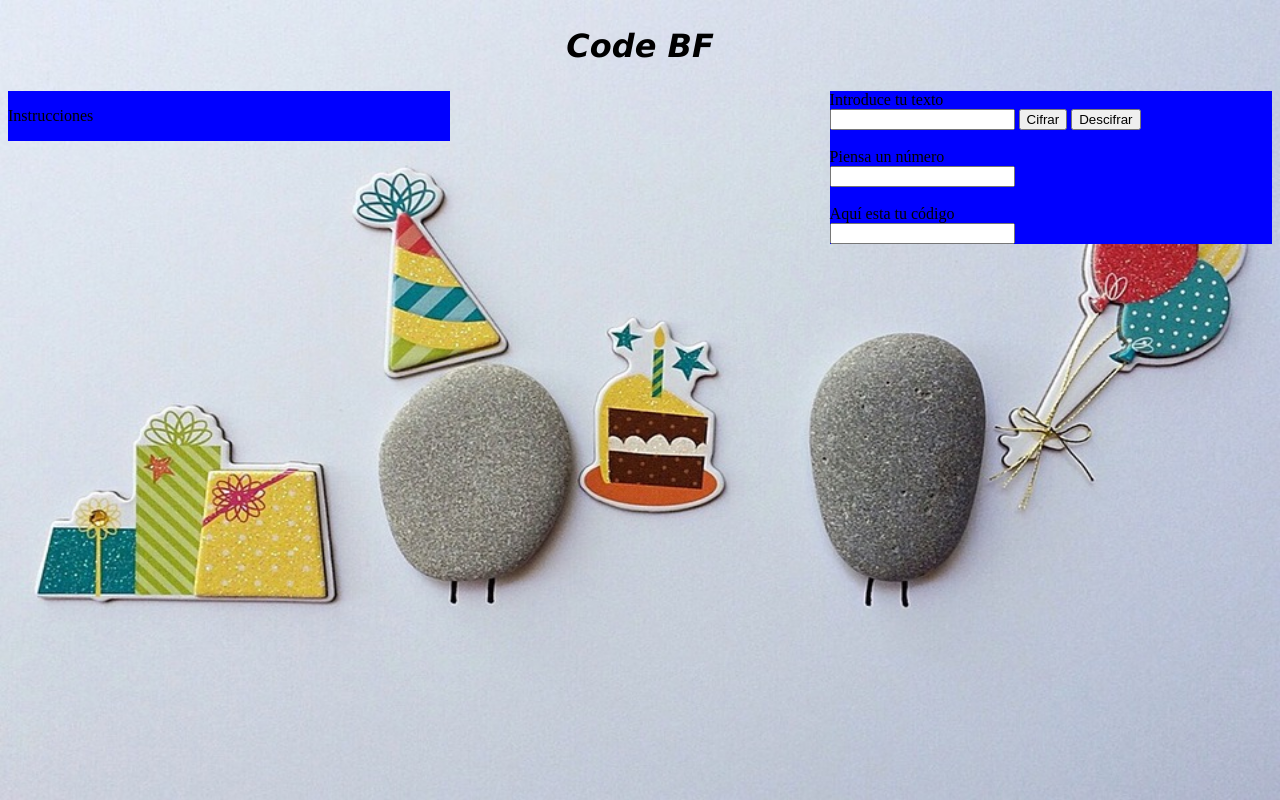
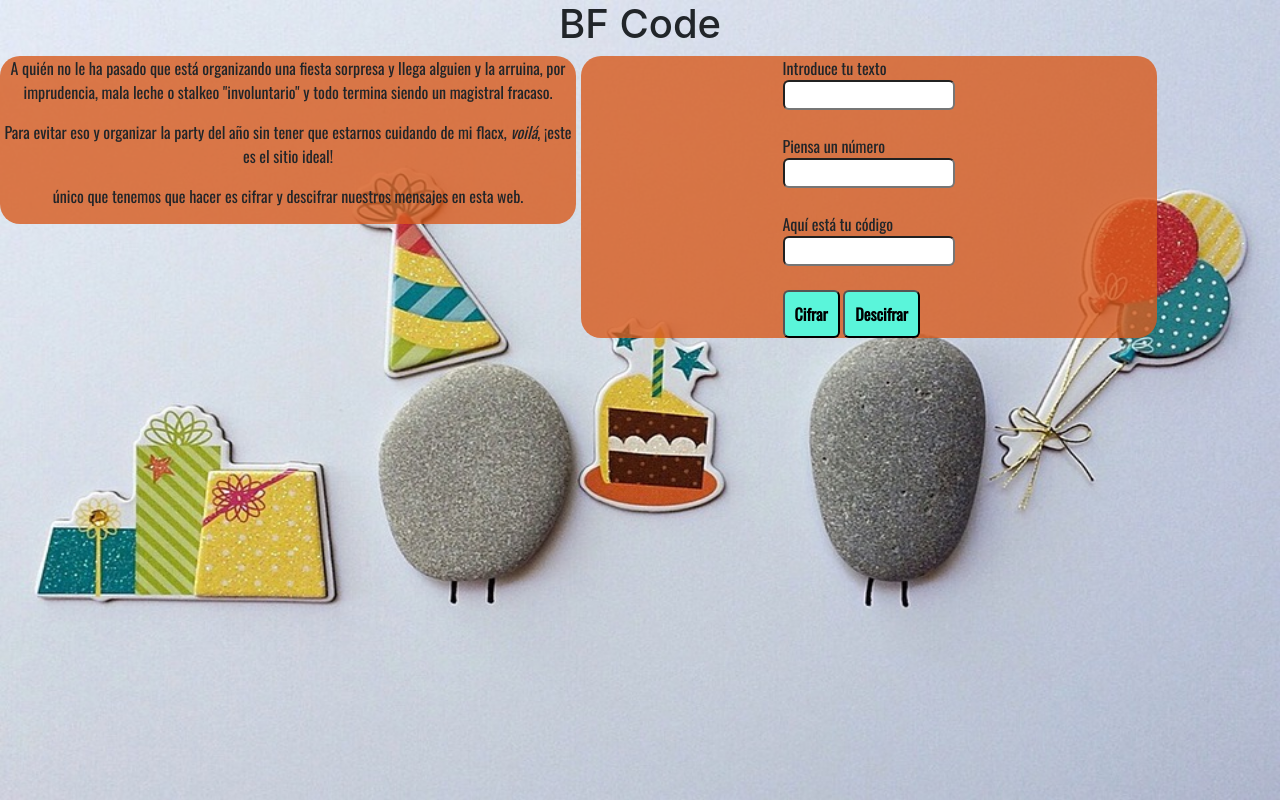
Before and after one commit to Laboratoria/cdmx-2018-06-bc-core-am-cipher, a website: page src/index.html in a window 1280 px wide. Drawn offline with nearby package versions, Linux system fonts and the light colour scheme.

Commit message:
Funcion y CSS 90%

```diff
--- a/src/cipher.js
+++ b/src/cipher.js
@@ -43,5 +43,4 @@ decode: (offset,string) =>{//Función descifrar
     }
     return newNothing; //Las funciones siempre devuelven algo en return
 }
-
 };
--- a/src/index.html
+++ b/src/index.html
@@ -3,24 +3,29 @@
   <head>
     <meta charset="utf-8">
     <title>Caesar Cipher</title>
+    <link rel="stylesheet" href="https://stackpath.bootstrapcdn.com/bootstrap/4.1.1/css/bootstrap.min.css" integrity="sha384-WskhaSGFgHYWDcbwN70/dfYBj47jz9qbsMId/iRN3ewGhXQFZCSftd1LZCfmhktB" crossorigin="anonymous">
+    <link href="https://fonts.googleapis.com/css?family=Oswald" rel="stylesheet">
+    <link rel="stylesheet" href="grid.css"/>
     <link rel="stylesheet" href="style.css"/>
   </head>
   <body>
-    <section>
-
-      <header>
-      <h1>Code BF</h1>
+    <header>
+      <h1>BF Code</h1>
     </header>
-
+    <section id="bloque1">
     <div class="izquierdo">
-      <p>Instrucciones</p>
+      <p>A quién no le ha pasado que está organizando una fiesta sorpresa y llega alguien y la arruina,
+        por imprudencia, mala leche o stalkeo "involuntario" y todo termina siendo un magistral fracaso.</p>
+      <p>Para evitar eso y organizar la party del año sin tener que estarnos cuidando de mi flacx, <i>voilá</i>,
+       ¡este es el sitio ideal!</p>
+      <p> único que tenemos que hacer es cifrar y descifrar nuestros mensajes en esta web.</p>
     </div>
+    </section>
+    <section id="bloque2">
     <div class="derecho">
       Introduce tu texto
       <br>
       <input id="string" type="text" name=""> <!--Texto del usuario-->
-      <input id= "encode" type="button" value="Cifrar"> <!--Botón de cifrar-->
-      <input id= "decode" type="button" value="Descifrar"> <!--Botón de descifrar-->
       <br>
       <br>
       Piensa un número
@@ -28,11 +33,15 @@
       <input id="offset" type="number" name="theNumber" ><!--Número de desplazamientos-->
       <br>
       <br>
-      Aquí esta tu código
+      Aquí está tu código
       <br>
       <input id="result" type="text" name="textCod" ><!--Texto codificado-->
+      <br>
+      <br>
+      <input id= "encode" type="button" value="Cifrar"> <!--Botón de cifrar-->
+      <input id= "decode" type="button" value="Descifrar"> <!--Botón de descifrar-->
     </div>
-  </section>
+    </section>
     <script src="cipher.js"></script>
     <script src="index.js"></script>
   </body>
--- a/src/style.css
+++ b/src/style.css
@@ -5,21 +5,31 @@ body{
 }
 h1{
   text-align: center;
-  color:black;
-  font-style:italic;
-  font-weight:bold;
-  font-size:2em;
-  font-family:'Lucida Sans';
 }
-div.izquierdo{
-  float: left;
-  background-color:blue;
-  width: 35%;
-  height: 100%;
+#bloque1, #bloque2{
+  background-color:rgba(216, 91, 29, .8);
+  border-radius: 20px;
+  display: inline-flex;
+  font-family: 'Oswald', sans-serif;
+  justify-content: center;
+  width: 45%;
 }
-div.derecho{
-  float: right;
-  background-color: blue;
-  width: 35%;
-  height: 100%;
+#bloque1{
+     text-align: center;
 }
+#encode, #decode{
+  background-color: #5AF5DA;
+  border-radius: 6px;
+  color: #000000;
+  font-size: 1em;
+  font-weight: 600;
+  padding: 10px;
+  text-decoration: none;
+}
+#encode:hover, #decode:hover{
+  color: #1883ba;
+  background-color: #ffffff;
+}
+#string, #result, #offset{
+  border-radius: 6px;
+}
```
Also changed, not shown: src/grid.css (added), src/img/gift.png (added), src/img/pastelillo.jpg (added), src/index.js (line endings or trailing spaces).
